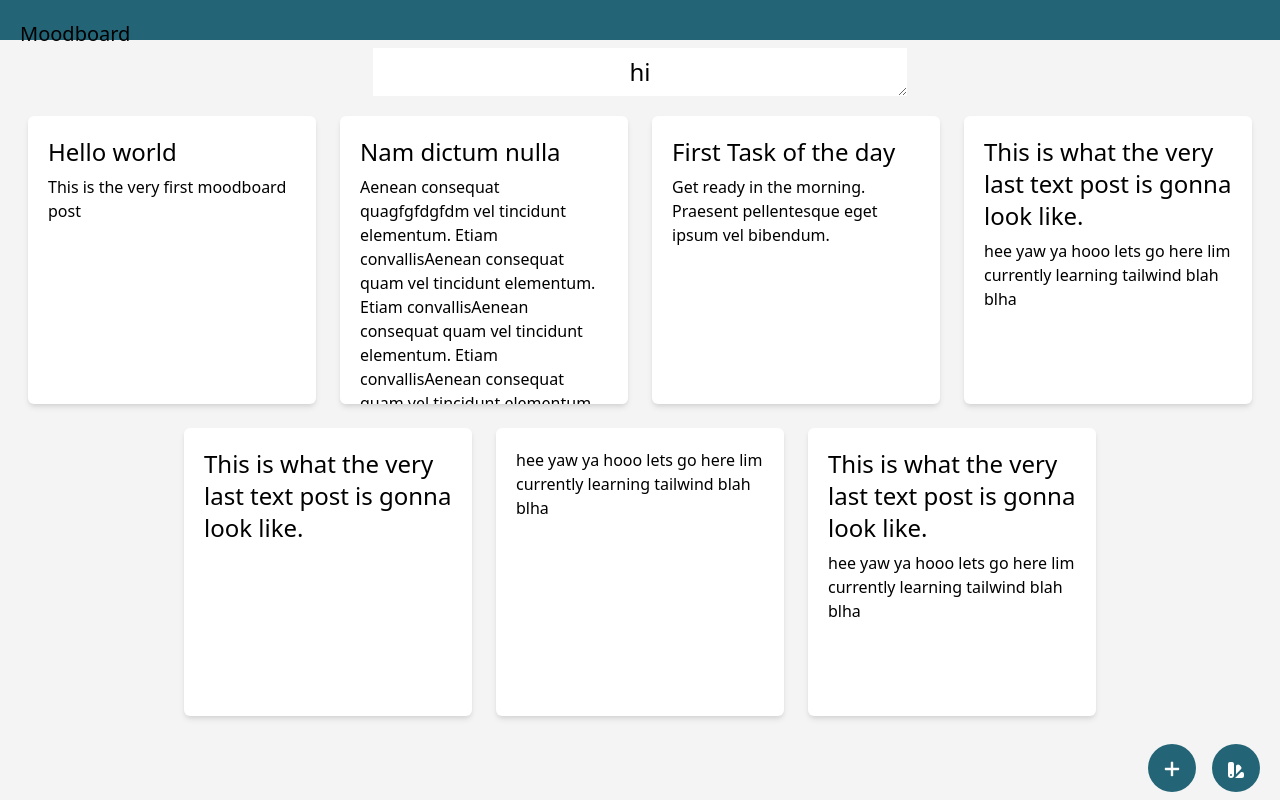
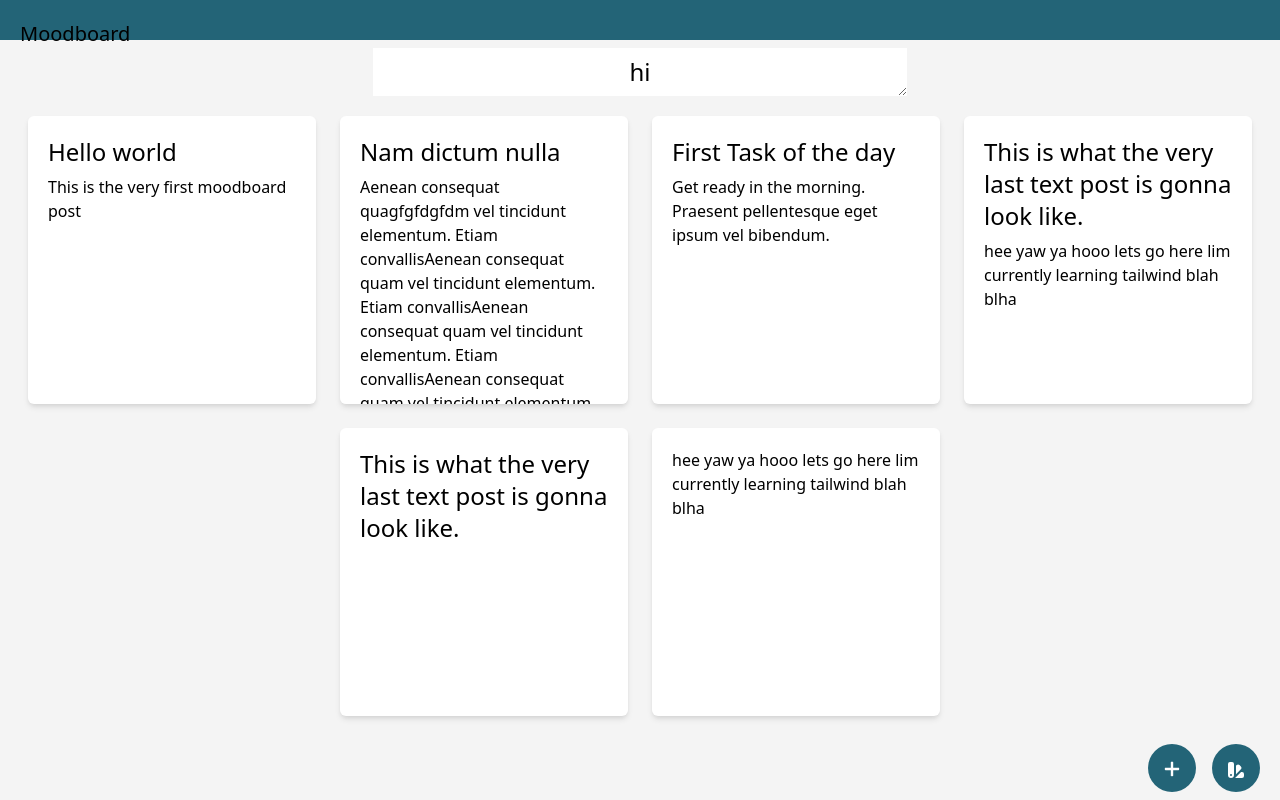
Before and after one commit to ivyla/Moodboard, a React (Create React App) app in the folder moodboard/: page / in a window 1280 px wide. Built offline with nearby package versions, Linux system fonts and the light colour scheme; data requests are answered from the project's data file.

Commit message:
get, delete, and post working

```diff
--- a/moodboard/db.json
+++ b/moodboard/db.json
@@ -8,20 +8,17 @@
     {
       "id": 2,
       "title": "Nam dictum nulla",
-        "content":
-            "Aenean consequat quagfgfdgfdm vel tincidunt elementum. Etiam convallisAenean consequat quam vel tincidunt elementum. Etiam convallisAenean consequat quam vel tincidunt elementum. Etiam convallisAenean consequat quam vel tincidunt elementum. Etiam convallisAenean consequat quam vel tincidunt elementum. Etiam convallisAenean consequat quam vel tincidunt elementum. Etiam convallisAenean consequat quam vel tincidunt elementum. Etiam convallis diam vulputate, fringilla massa a, mollis quam. Phasellus a bibendum risus, id semper est. "
+      "content": "Aenean consequat quagfgfdgfdm vel tincidunt elementum. Etiam convallisAenean consequat quam vel tincidunt elementum. Etiam convallisAenean consequat quam vel tincidunt elementum. Etiam convallisAenean consequat quam vel tincidunt elementum. Etiam convallisAenean consequat quam vel tincidunt elementum. Etiam convallisAenean consequat quam vel tincidunt elementum. Etiam convallisAenean consequat quam vel tincidunt elementum. Etiam convallis diam vulputate, fringilla massa a, mollis quam. Phasellus a bibendum risus, id semper est. "
     },
     {
       "id": 3,
       "title": "First Task of the day",
-        "content":
-            "Get ready in the morning. Praesent pellentesque eget ipsum vel bibendum."
+      "content": "Get ready in the morning. Praesent pellentesque eget ipsum vel bibendum."
     },
     {
       "id": 4,
       "title": "This is what the very last text post is gonna look like.",
-        "content":
-            "hee yaw ya hooo lets go here lim currently learning tailwind blah blha"
+      "content": "hee yaw ya hooo lets go here lim currently learning tailwind blah blha"
     },
     {
       "id": 5,
@@ -29,15 +26,7 @@
     },
     {
       "id": 6,
-        "content":
-            "hee yaw ya hooo lets go here lim currently learning tailwind blah blha"
-    },
-    {
-        "id": 7,
-        "title": "This is what the very last text post is gonna look like.",
-        "content":
-            "hee yaw ya hooo lets go here lim currently learning tailwind blah blha"
+      "content": "hee yaw ya hooo lets go here lim currently learning tailwind blah blha"
     }
   ]
-
 }
--- a/moodboard/src/App.js
+++ b/moodboard/src/App.js
@@ -24,21 +24,32 @@ function App() {
     // Selected will be the postId
 
     const deletePost = (id) => {
+        console.log("deleting ", id)
         let updatedPosts = posts.filter((post) => {
             return post.id !== id
         })
-        setPosts(updatedPosts)
+        axios
+            .delete(`http://localhost:3001/posts/${id}`)
+            .then((response) => {
+                console.log(`deleted ${response.data}`)
+                setPosts(updatedPosts)
+            })
+            .catch((error) => console.log(error))
     }
     const addPost = () => {
-        const postId = posts.length
+        const postId = posts.length + 1
         const newPostContent = {
             id: postId,
-            title: "new title",
-            content: "new post"
+            title: "Add a title",
+            content: "Add content"
         }
         // This does NOT need to add the entire Post component onto the list
-        let updatedPosts = posts.concat(newPostContent)
-        setPosts(updatedPosts)
+        axios
+            .post("http://localhost:3001/posts", newPostContent)
+            .then((response) => {
+                // let updatedPosts =
+                setPosts(posts.concat(response.data))
+            })
     }
     // Currently no filter for the posts - for now, we are rendering all of them
     const displayedPosts = posts.map((post) => (
```
Also changed, not shown: moodboard/Bugs.txt (added). Lines whose indentation alone changed are shown as unchanged.
